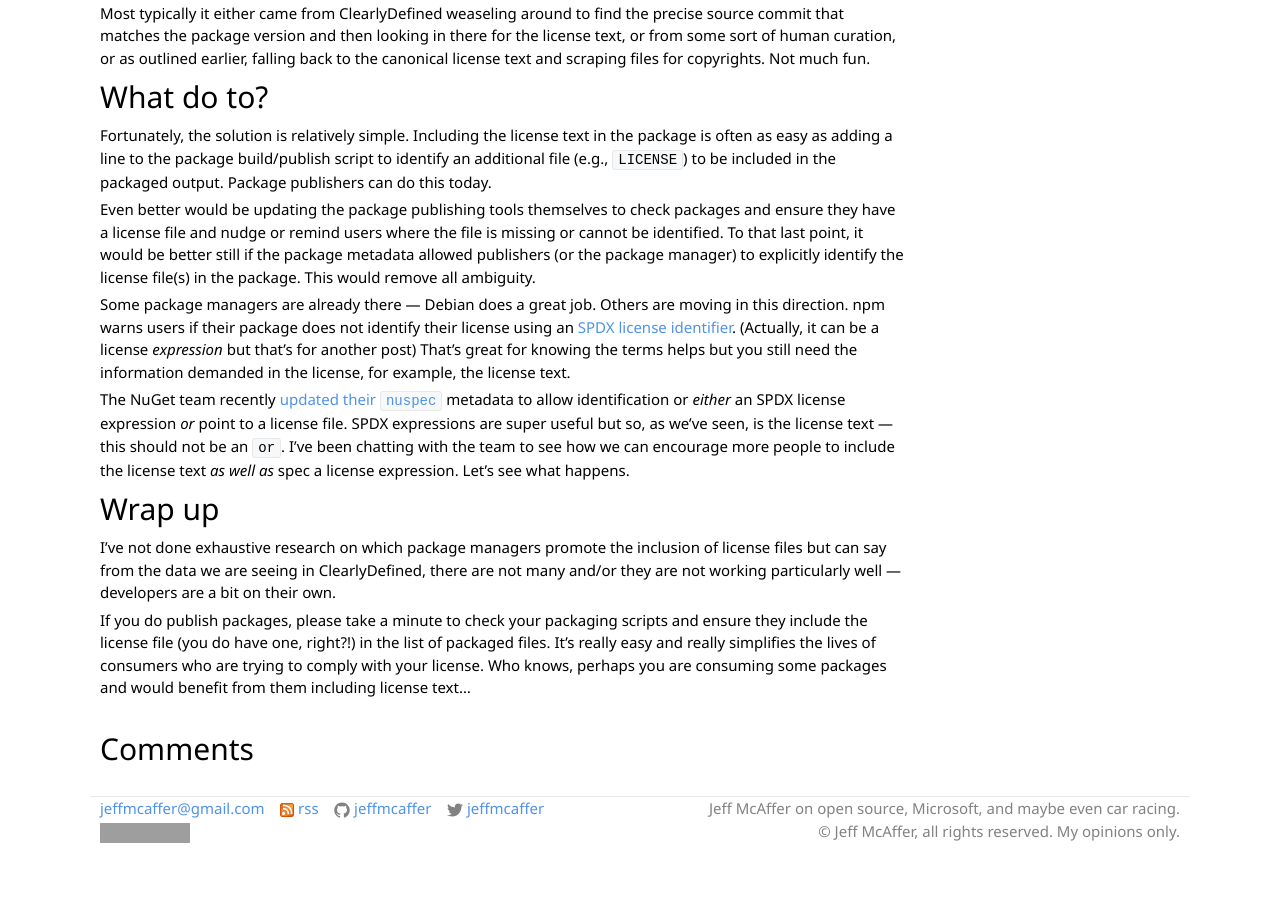
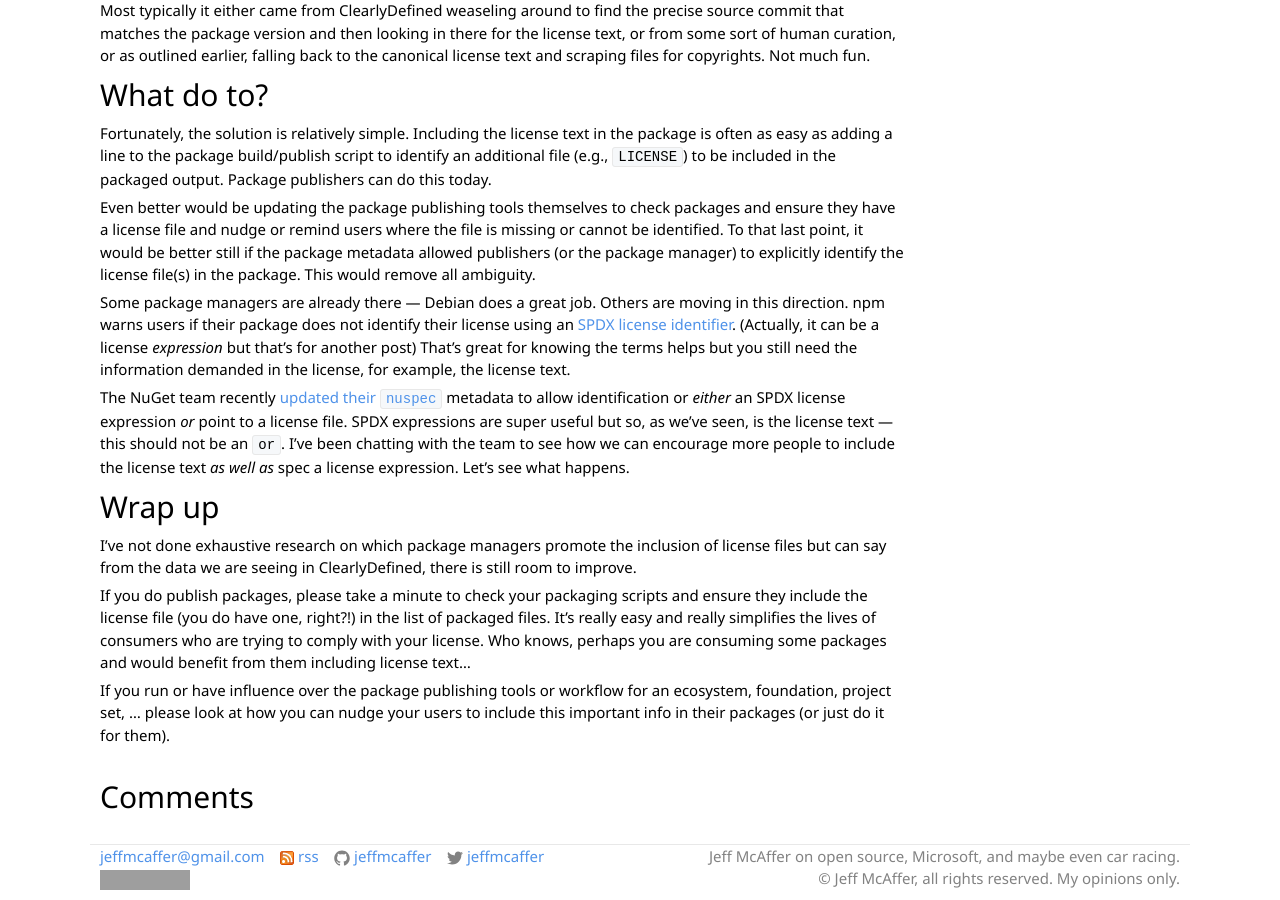
Before and after one commit to jeffmcaffer/jeffmcaffer.github.io, a Jekyll site: the page built from _posts/2019-04-05-Packaging-license-text.md, in a window 1280 px wide and 900 px high, scrolled down 1196 px. Built offline with Jekyll 4.4.1, drawn with Linux system fonts in a browser that asks for light colours; comment, search, counter and statistics services are not loaded; before the commit the page ends 2049 px from its top, so only the background shows below that; some of the changed text lies outside the part shown; grey boxes are pictures that could not be loaded.

Commit message:
remove bogus numbers

```diff
--- a/_posts/2019-04-05-Packaging-license-text.md
+++ b/_posts/2019-04-05-Packaging-license-text.md
@@ -1,6 +1,6 @@
 ---
 layout: post
-title: "Packaging license text: Just do it"
+title: "Packaging license text: It's the right thing to do"
 date: 2019-04-05 11:11:11
 tags: opensource ospo
 ---
@@ -47,6 +45,8 @@
 
 # Wrap up
 
-I've not done exhaustive research on which package managers promote the inclusion of license files but can say from the data we are seeing in ClearlyDefined, there are not many and/or they are not working particularly well &mdash; developers are a bit on their own.
+I've not done exhaustive research on which package managers promote the inclusion of license files but can say from the data we are seeing in ClearlyDefined, there is still room to improve.
 
 If you do publish packages, please take a minute to check your packaging scripts and ensure they include the license file (you do have one, right?!) in the list of packaged files. It's really easy and really simplifies the lives of consumers who are trying to comply with your license. Who knows, perhaps you are consuming some packages and would benefit from them including license text...
+
+If you run or have influence over the package publishing tools or workflow for an ecosystem, foundation, project set, ... please look at how you can nudge your users to include this important info in their packages (or just do it for them).
```
Also changed, not shown: other parts of _posts/2019-04-05-Packaging-license-text.md (+0 -2 lines).
